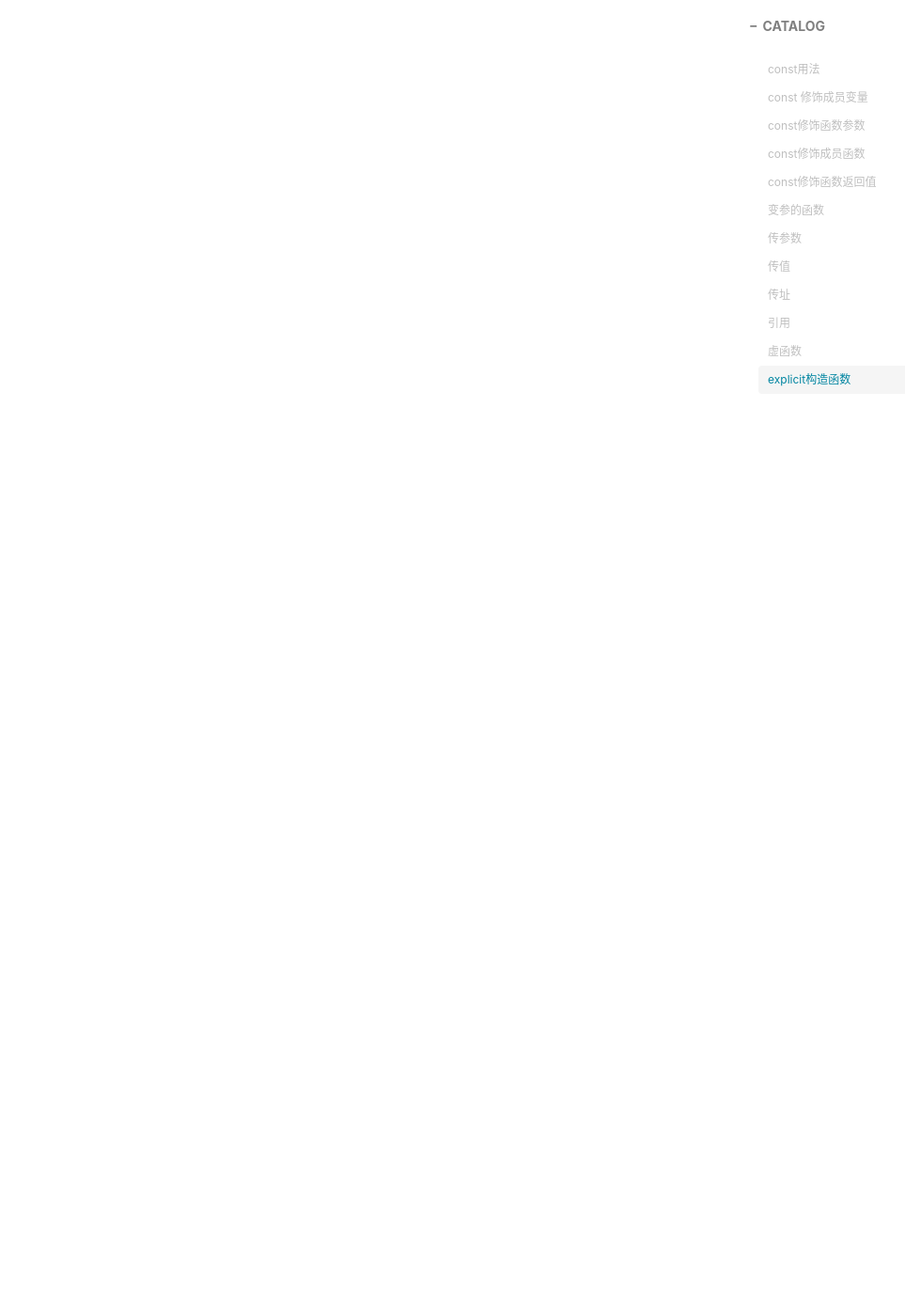
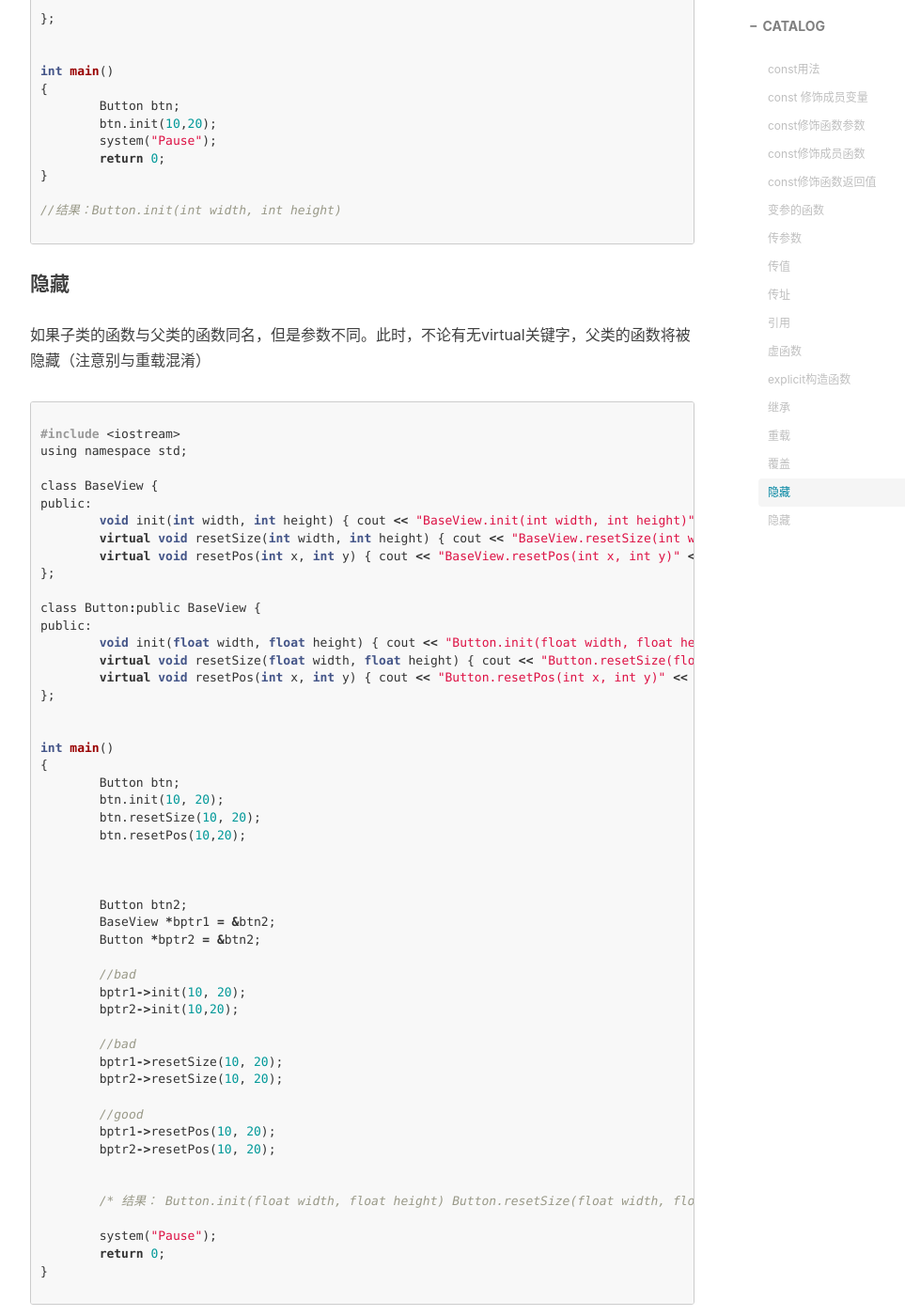
Before and after one commit to chenanbao/chenanbao.github.io, a Jekyll site: the page built from _posts/2018-12-19-C++集锦.md, in a window 1280 px wide and 1400 px high, scrolled down 7305 px. Shown: the whole window at 94% size, without its empty margins (233-1196 px from the left). Built offline with Jekyll 4.4.1, drawn with Linux system fonts in a browser that asks for light colours; nearby versions of some CDN libraries; comment, search, counter and statistics services are not loaded; some of the changed text lies outside the part shown.

Commit message:
Update 2018-12-19-C++集锦.md

````diff
--- a/_posts/2018-12-19-C++集锦.md
+++ b/_posts/2018-12-19-C++集锦.md
@@ -251,3 +251,242 @@
 }
 
 ```
+
+#### 继承
+
+```c
+
+#include <iostream>
+
+using namespace std;
+
+class BaseView {
+public:
+	BaseView() { cout << "BaseView()" << endl; };
+	~BaseView() { cout << "~BaseView()" << endl; };
+};
+
+class Button:public BaseView {
+public:
+	Button() { cout << "Button()" << endl; };
+	~Button() { cout << "~Button()" << endl; };
+};
+
+
+int main()
+{
+	Button* btn = new Button();
+	delete btn;
+	btn = 0;
+
+
+	/*
+
+	输出：
+
+	BaseView()
+	Button()
+	~Button()
+	~BaseView()
+
+	*/
+
+	system("Pause");
+	return 0;
+}
+
+```
+
+#### 重载
+
+成员函数被重载的特征：
+
+1.相同的范围（在同一个类中）;
+2.函数名字相同;
+3.参数不同;
+4.virtual 关键字可有可无。
+
+```c
+
+#include <iostream>
+
+using namespace std;
+
+class BaseView {
+public:
+	BaseView() {  }
+
+};
+
+class Button:BaseView {
+public:
+	Button() {  }
+	void init() {};
+	void init(int width, int height) {};
+	void init(int width, int height,int length) {};
+};
+
+
+int main()
+{
+	Button btn;
+	system("Pause");
+	return 0;
+}
+
+```
+
+#### 覆盖
+
+覆盖是指子类函数覆盖父类函数，特征是：
+
+1.不同的范围(分别位于子类与父类);
+2.函数名字相同;
+3.参数相同;
+4.基类函数必须有virtual 关键字。
+
+```c
+
+
+#include <iostream>
+
+using namespace std;
+
+class BaseView {
+public:
+	BaseView() {  }
+	virtual void init(int width, int height) { cout << "BaseView.init(int width, int height)" << endl; };
+};
+
+class Button:BaseView {
+public:
+	Button() {  }
+	void init(int width, int height) { cout << "Button.init(int width, int height)" << endl; };
+
+};
+
+
+int main()
+{
+	Button btn;
+	btn.init(10,20);
+	system("Pause");
+	return 0;
+}
+
+//结果：Button.init(int width, int height)
+
+```
+
+
+#### 隐藏
+
+如果子类的函数与父类的函数同名，并且参数也相同，但是父类函数没有virtual关键字。此时，父类的函数被隐藏（注意别与覆盖混淆）。
+
+```c
+
+
+#include <iostream>
+
+using namespace std;
+
+class BaseView {
+public:
+	BaseView() {  }
+	void init(int width, int height) { cout << "BaseView.init(int width, int height)" << endl; };
+};
+
+class Button:BaseView {
+public:
+	Button() {  }
+	void init(int width, int height) { cout << "Button.init(int width, int height)" << endl; };
+
+};
+
+
+int main()
+{
+	Button btn;
+	btn.init(10,20);
+	system("Pause");
+	return 0;
+}
+
+//结果：Button.init(int width, int height)
+
+```
+
+#### 隐藏
+
+如果子类的函数与父类的函数同名，但是参数不同。此时，不论有无virtual关键字，父类的函数将被隐藏（注意别与重载混淆）
+
+```c
+
+#include <iostream>
+
+using namespace std;
+
+class BaseView {
+public:
+	void init(int width, int height) { cout << "BaseView.init(int width, int height)" << endl; };
+	virtual void resetSize(int width, int height) { cout << "BaseView.resetSize(int width, int height)" << endl; };
+	virtual void resetPos(int x, int y) { cout << "BaseView.resetPos(int x, int y)" << endl; };
+};
+
+class Button:public BaseView {
+public:
+	void init(float width, float height) { cout << "Button.init(float width, float height)" << endl; };
+	virtual void resetSize(float width, float height) { cout << "Button.resetSize(float width, float height)" << endl; };
+	virtual void resetPos(int x, int y) { cout << "Button.resetPos(int x, int y)" << endl; };
+};
+
+
+int main()
+{
+	Button btn;
+	btn.init(10, 20);
+	btn.resetSize(10, 20);
+	btn.resetPos(10,20);
+
+
+
+	Button btn2;
+	BaseView *bptr1 = &btn2;
+	Button *bptr2 = &btn2;
+
+	//bad
+	bptr1->init(10, 20);
+	bptr2->init(10,20);
+
+	//bad
+	bptr1->resetSize(10, 20);
+	bptr2->resetSize(10, 20);
+
+	//good
+	bptr1->resetPos(10, 20);
+	bptr2->resetPos(10, 20);
+
+
+	/*
+
+	结果：
+	Button.init(float width, float height)
+	Button.resetSize(float width, float height)
+	Button.resetPos(int x, int y)
+
+	BaseView.init(int width, int height)
+	Button.init(float width, float height)
+
+	BaseView.resetSize(int width, int height)
+	Button.resetSize(float width, float height)
+
+	Button.resetPos(int x, int y)
+	Button.resetPos(int x, int y)
+
+	*/
+
+	system("Pause");
+	return 0;
+}
+
+```
````
